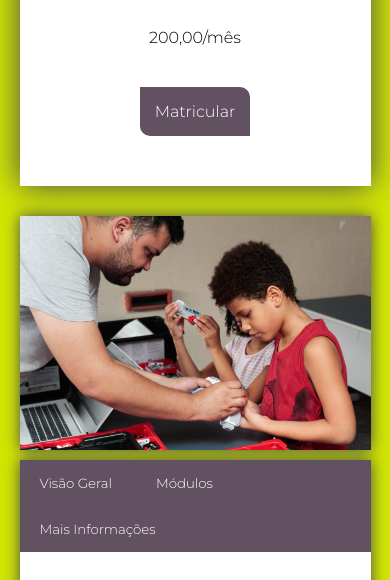
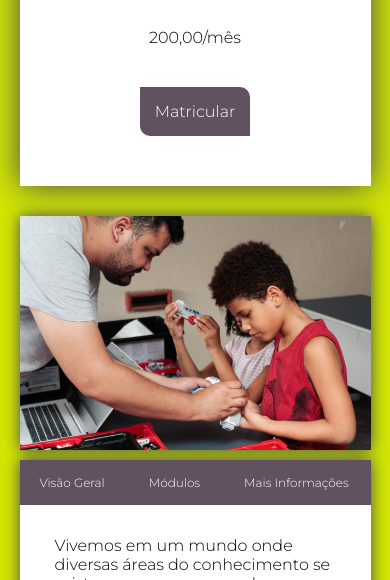
Before and after one commit to KainosMaker/Kainosmaker.github.io, a plain HTML site: page Microbit.html in a window 390 px wide. Shown: the part 222-802 px from the top of the page. Drawn offline with Linux system fonts and the light colour scheme.

Commit message:
Update geral-style.css

```diff
--- a/geral-style.css
+++ b/geral-style.css
@@ -400,5 +400,6 @@ body{
 	}
 	.button{
 		padding: 15px 20px;
+		font-size: 9pt;
 	}
 }
```
